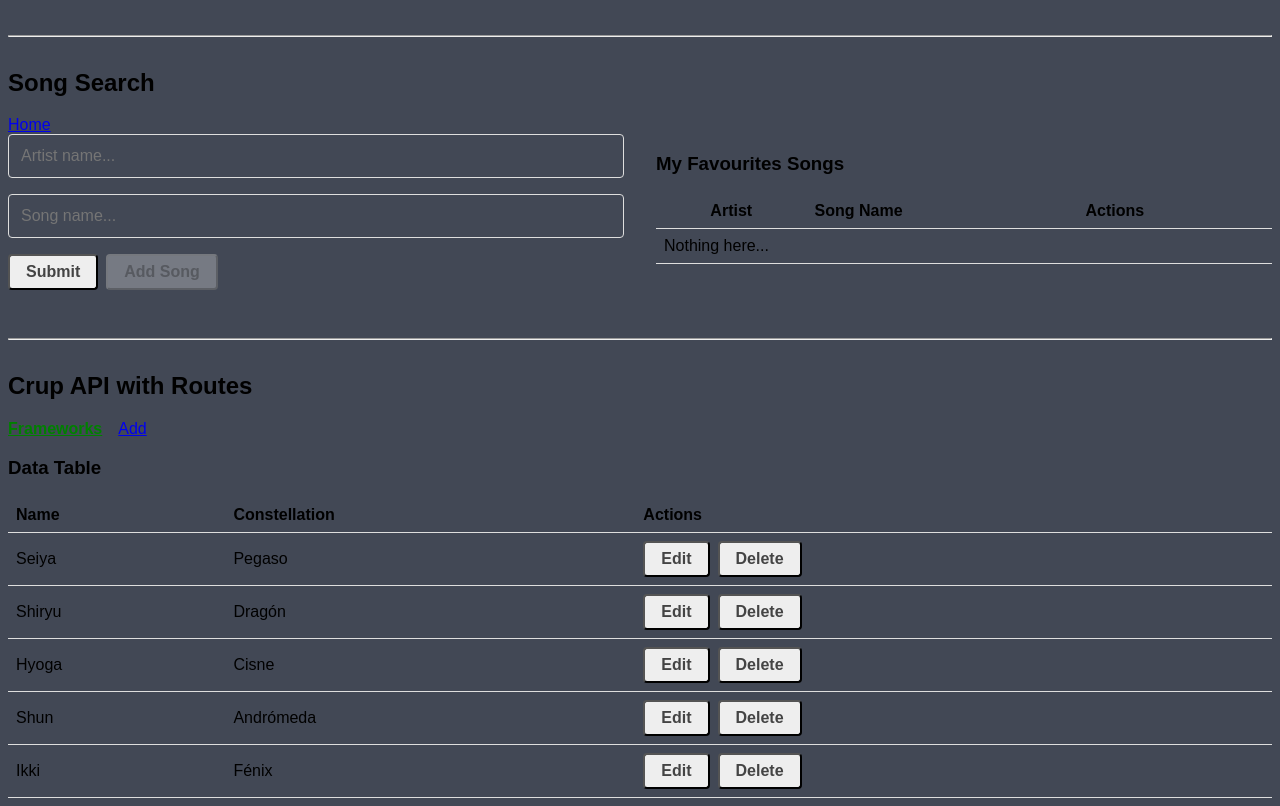
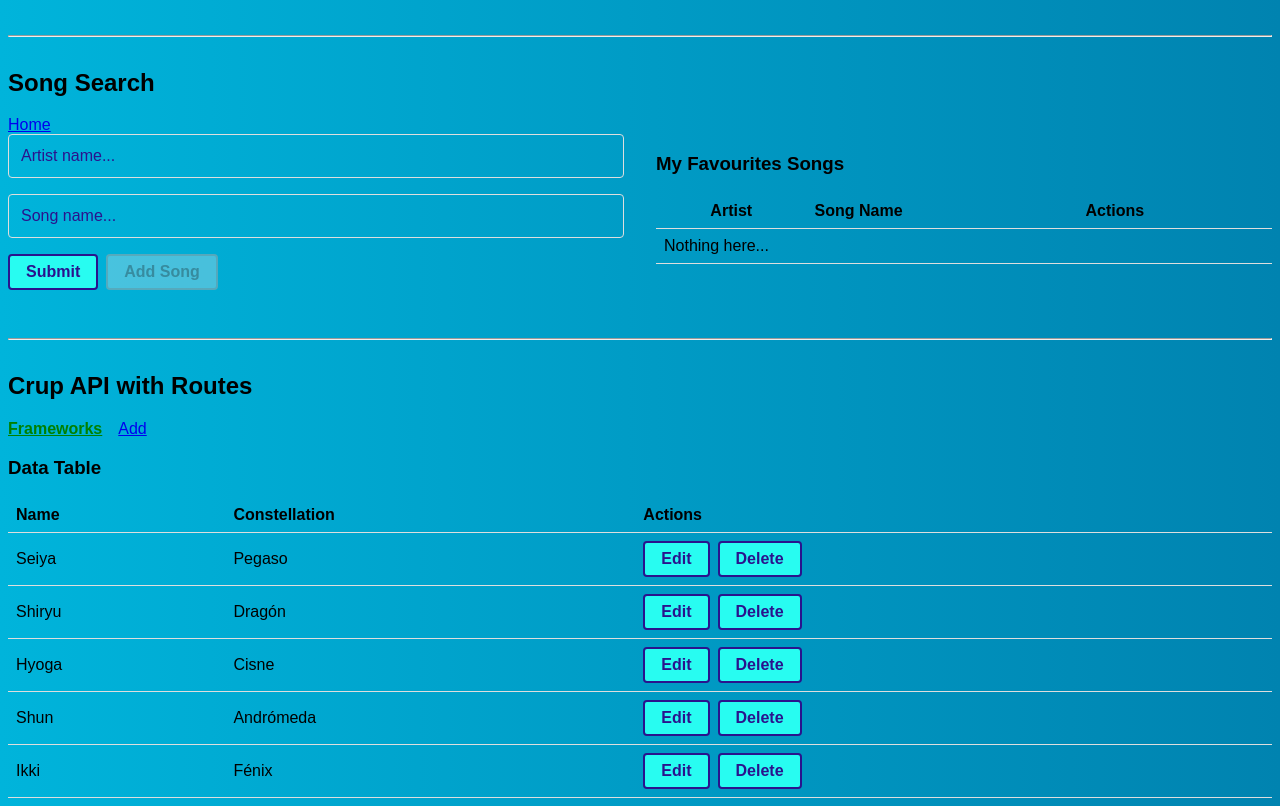
Before and after one commit to reche-git/03-React-Routes, a React (Create React App) app: page / in a window 1280 px wide. Shown: the part 1220-2026 px from the top of the page. Built offline with nearby package versions, Linux system fonts and the light colour scheme; data requests are answered from the project's data file.

Commit message:
styles basic

```diff
--- a/src/index.css
+++ b/src/index.css
@@ -2,7 +2,7 @@ html {
   box-sizing: border-box;
   font-size: 16px;
   font-family: sans-serif;
-  background-color: #424855;
+  background: linear-gradient(to right, #00b4db, #0083b0);
 }
 
 *,
@@ -38,6 +38,18 @@ textarea {
   background-color: transparent;
 }
 
+input[type="text"]::placeholder {
+  color: rgb(42, 19, 141);
+}
+
+input[type="email"]::placeholder {
+  color: rgb(42, 19, 141);
+}
+
+textarea::placeholder {
+  color: rgb(42, 19, 141);
+}
+
 textarea {
   font-family: inherit;
   resize: none;
@@ -47,13 +59,13 @@ button,
 input[type="submit"],
 input[type="button"],
 input[type="reset"] {
-  border: thinsolid #444;
+  border: 2px solid rgb(42, 19, 141);
   border-radius: 0.25rem;
   padding: 0.5rem 1rem;
   margin: 0 0.5rem 0 0;
   display: inline-block;
-  background-color: #eee;
-  color: #444;
+  background-color: #28fcf1;
+  color: rgb(42, 19, 141);
   font-weight: bold;
   font-size: 1rem;
   line-height: 1;
@@ -62,6 +74,12 @@ input[type="reset"] {
   text-align: center;
   vertical-align: middle;
   cursor: pointer;
+}
+
+button:hover {
+  background: #51fff6;
+  box-shadow: inset 0px 0px 5px #007c76;
+  outline: none;
 }
 
 input[type="button"]:disabled {
@@ -94,6 +112,20 @@ label {
   cursor: pointer;
 }
 
+select {
+  border: thin solid rgb(69, 252, 252);
+  border-radius: 0.25rem;
+  padding: 0.5rem;
+  margin: 0 0 0.5rem 0;
+  display: block;
+  width: 100%;
+  color: rgb(0, 0, 0);
+  font-size: 1rem;
+  line-height: 1;
+  background-color: transparent;
+  cursor: pointer;
+}
+
 table {
   border-spacing: 0;
   border-collapse: collapse;
```
